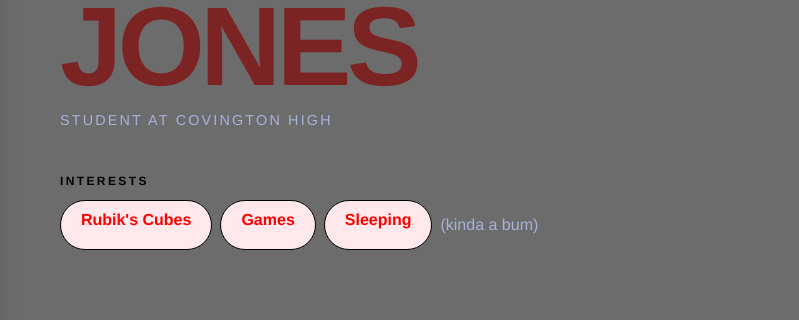
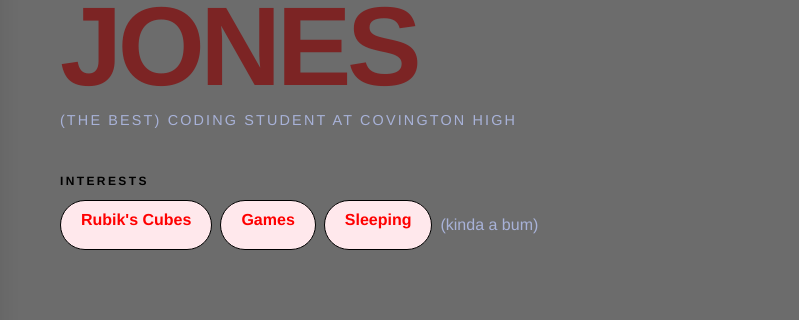
Before and after one commit to Brandon-J12/Brandon-J12.github.io, a plain HTML site: page index.html in a window 1280 px wide. Shown: the part 379-699 px from the top of the page, 481-1280 px from the left. Drawn offline with Linux system fonts and the light colour scheme.

Commit message:
Detailed text

```diff
--- a/index.html
+++ b/index.html
@@ -24,7 +24,7 @@
 
     <div class="content">
 <h2>Brandon Jones</h2>
-  <p>Student at Covington High</p>
+  <p>(The BEST) Coding Student at Covington High</p>
   <div id="interests">
     <h3>Interests</h3>
     <ul>
```
